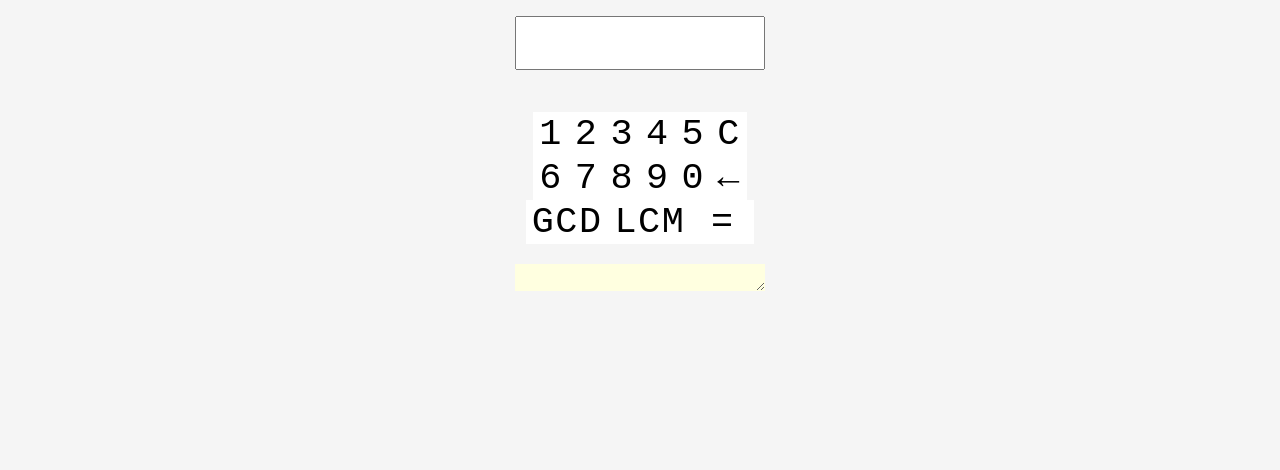
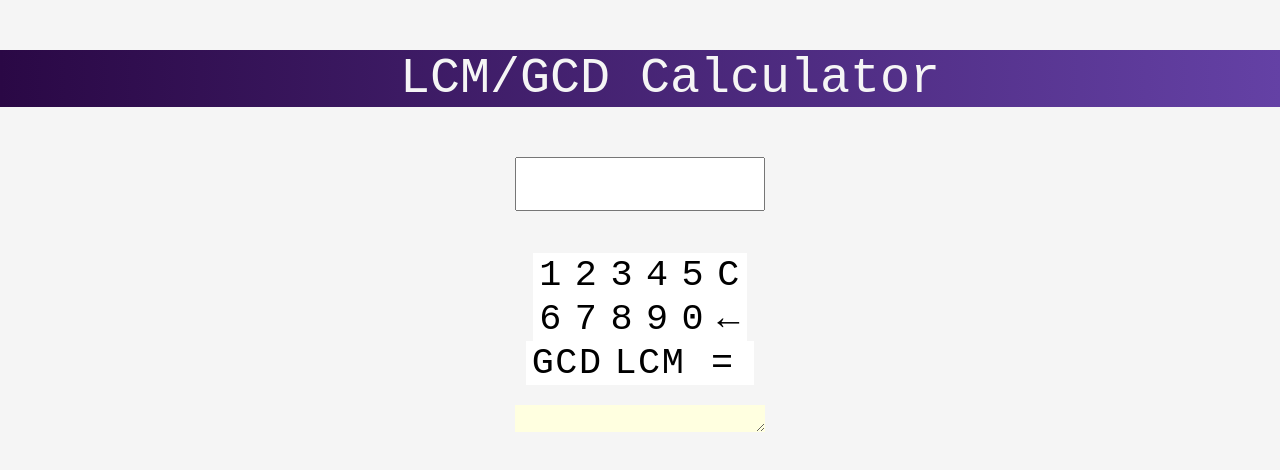
Before and after one commit to rsk2/calculator, a React (Create React App) app: page / in a window 1280 px wide. Shown: the top 470 px of the page. Built offline with nearby package versions, Linux system fonts and the light colour scheme.

Commit message:
Adding header

```diff
--- a/src/App.css
+++ b/src/App.css
@@ -42,9 +42,10 @@ body {
 }
 
 header {
-  height: 100px;
-  display: flex;
+  /*height: 100px;
+  display: flex;*/
   align-items: center;
+  text-align: center;
   background: #6441A5;  /* fallback for old browsers */
   background: -webkit-linear-gradient(to right, #2a0845, #6441A5);  /* Chrome 10-25, Safari 5.1-6 */
   background: linear-gradient(to right, #2a0845, #6441A5); /* W3C, IE 10+/ Edge, Firefox 16+, Chrome 26+, Opera 12+, Safari 7+ */
--- a/src/App.js
+++ b/src/App.js
@@ -11,7 +11,7 @@ class App extends Component {
     return (
       <div>
 
-
+        <Header />
         <Calculator />
         {
           // <Header />
--- a/src/components/Header.js
+++ b/src/components/Header.js
@@ -1,9 +1,12 @@
 import React from 'react'
 
 function Header() {
+   // return (<header>
+    //    <img src="http://www.pngall.com/wp-content/uploads/2016/05/Trollface.png" />
+      //  <p>Meme Generator</p>
+    //</header>)
     return (<header>
-        <img src="http://www.pngall.com/wp-content/uploads/2016/05/Trollface.png" />
-        <p>Meme Generator</p>
-    </header>)
+            <p>LCM/GCD Calculator</p>
+        </header>)
 }
 export default Header
```
